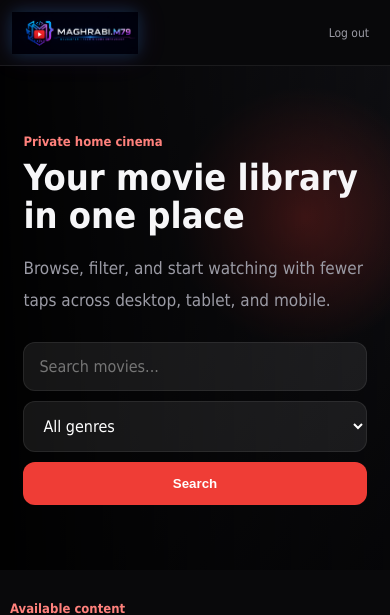
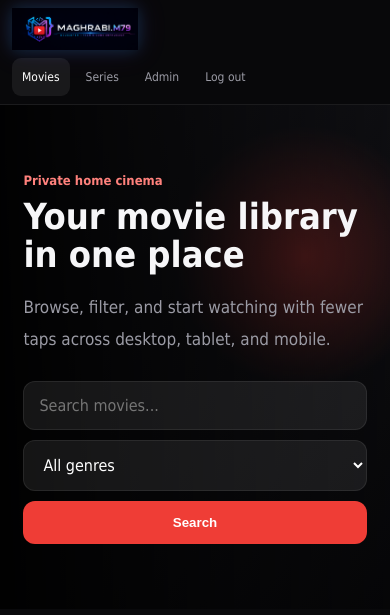
Before and after one commit to track2000one/home-cinema-django, a Django app: page / in a window 390 px wide. Shown: the top 615 px of the page. Run offline with Django 5.2, Linux system fonts and the light colour scheme; a user stored in the database is signed in; tables that the repository leaves empty hold one stand-in row (values such as "Sample post"); grey boxes marked "Sample" are stand-in pictures.

Commit message:
Fix mobile navigation visibility

```diff
--- a/static/css/ux-polish.css
+++ b/static/css/ux-polish.css
@@ -96,16 +96,20 @@ input:focus-visible {
   background: linear-gradient(135deg, #a95cff, #277dff);
 }
 
-@media (max-width: 760px) {
+@media (max-width: 850px) {
   .topbar {
     min-height: 66px;
     height: auto;
-    padding-block: 8px;
-    gap: 10px;
+    padding: 8px 12px;
+    gap: 8px;
+    flex-wrap: wrap;
   }
 
   .topbar nav {
-    gap: 5px;
+    order: 2;
+    width: 100%;
+    display: flex;
+    gap: 6px;
     overflow-x: auto;
     scrollbar-width: none;
     -webkit-overflow-scrolling: touch;
@@ -117,8 +121,12 @@ input:focus-visible {
 
   .topbar nav a,
   .topbar nav button {
+    display: inline-flex !important;
+    align-items: center;
+    justify-content: center;
+    flex: 0 0 auto;
     min-height: 38px;
-    padding: 8px 9px;
+    padding: 8px 10px;
     border-radius: 9px;
     white-space: nowrap;
     font-size: 12px;
```
